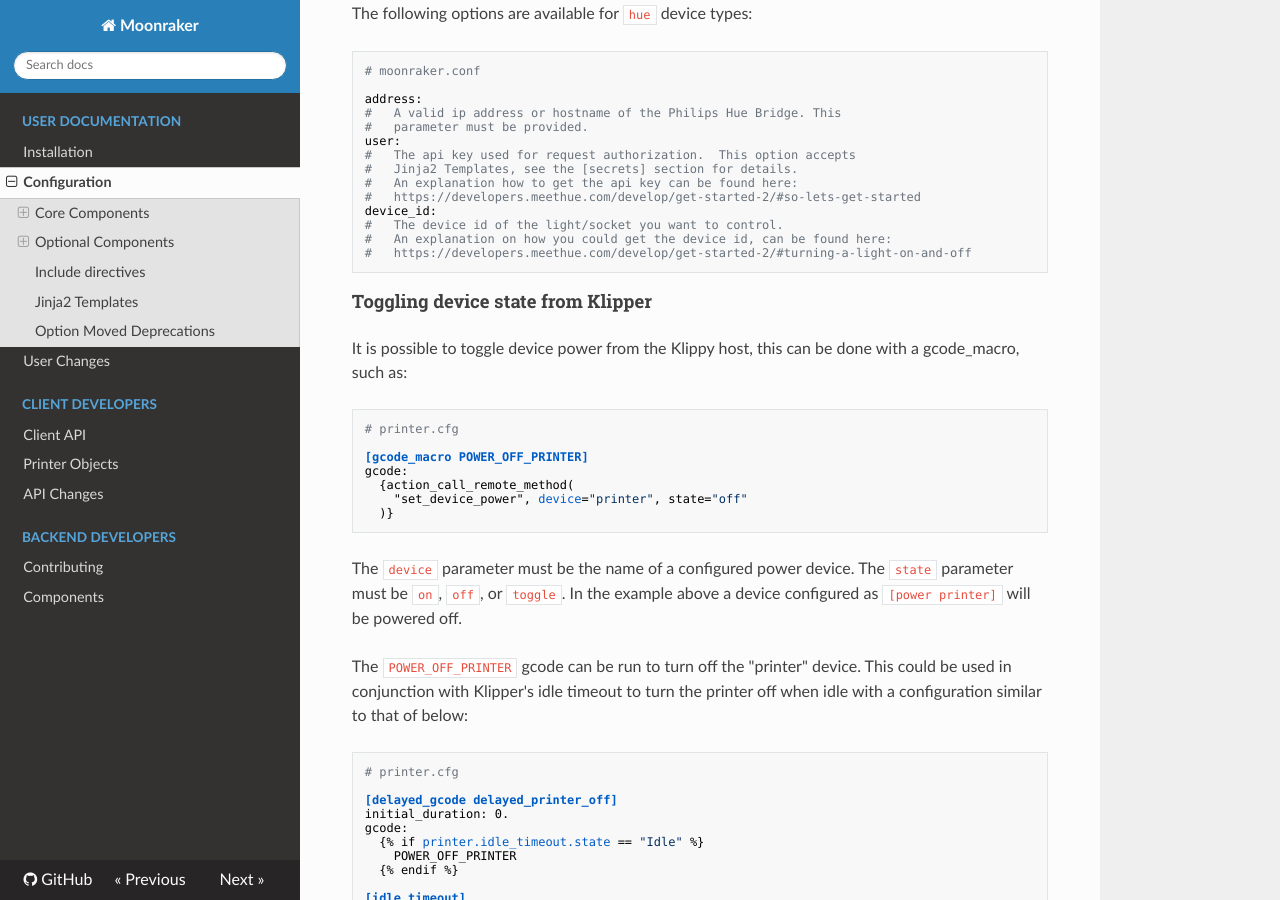
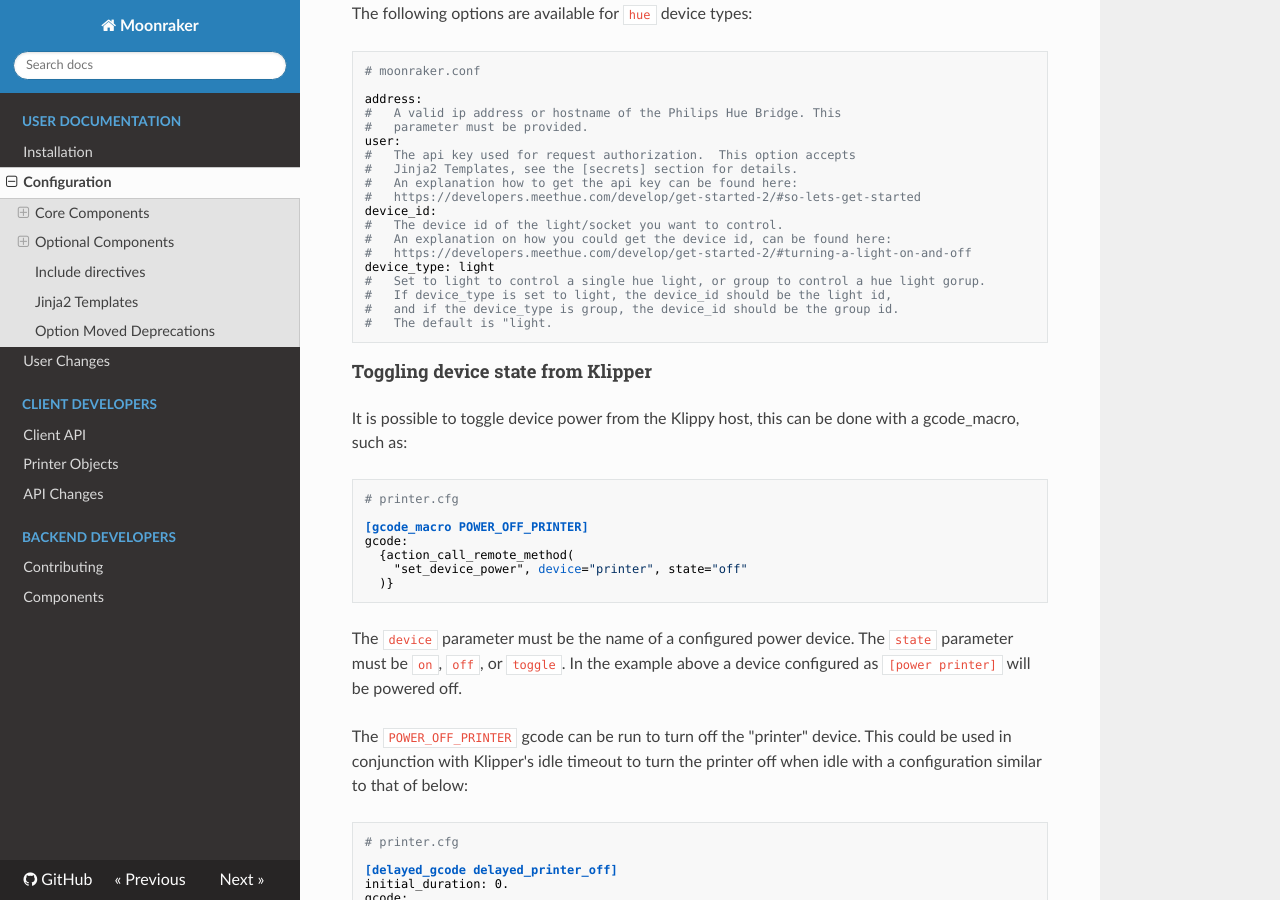
Before and after one commit to Arksine/moonraker, an MkDocs documentation site: the page built from docs/configuration.md, in a window 1280 px wide and 900 px high, scrolled down 19136 px. Built offline with MkDocs 1.6.1, drawn with Linux system fonts in a browser that asks for light colours; nearby versions of some CDN libraries.

Commit message:
Added hue device_type configuration option to docs.

````diff
--- a/docs/configuration.md
+++ b/docs/configuration.md
@@ -1152,6 +1152,11 @@ device_id:
 #   The device id of the light/socket you want to control.
 #   An explanation on how you could get the device id, can be found here:
 #   https://developers.meethue.com/develop/get-started-2/#turning-a-light-on-and-off
+device_type: light
+#   Set to light to control a single hue light, or group to control a hue light gorup.
+#   If device_type is set to light, the device_id should be the light id,
+#   and if the device_type is group, the device_id should be the group id.
+#   The default is "light.
 
 ```
 
````
